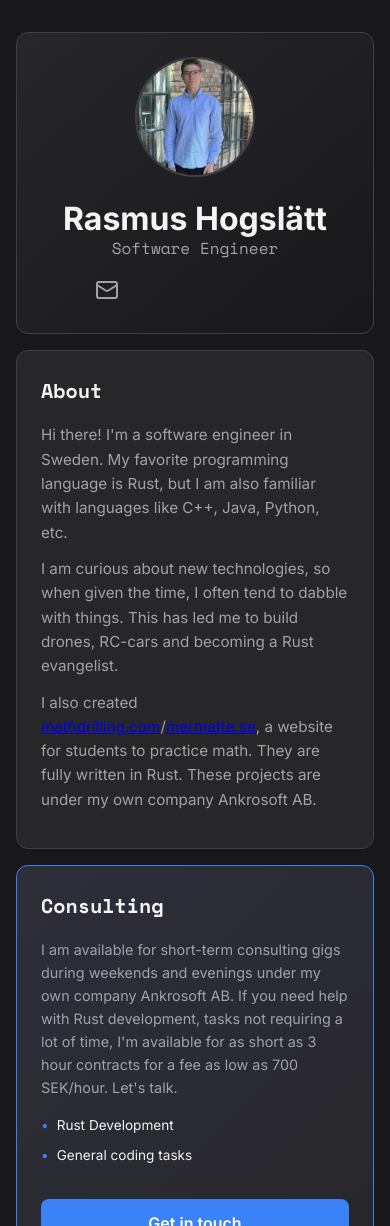
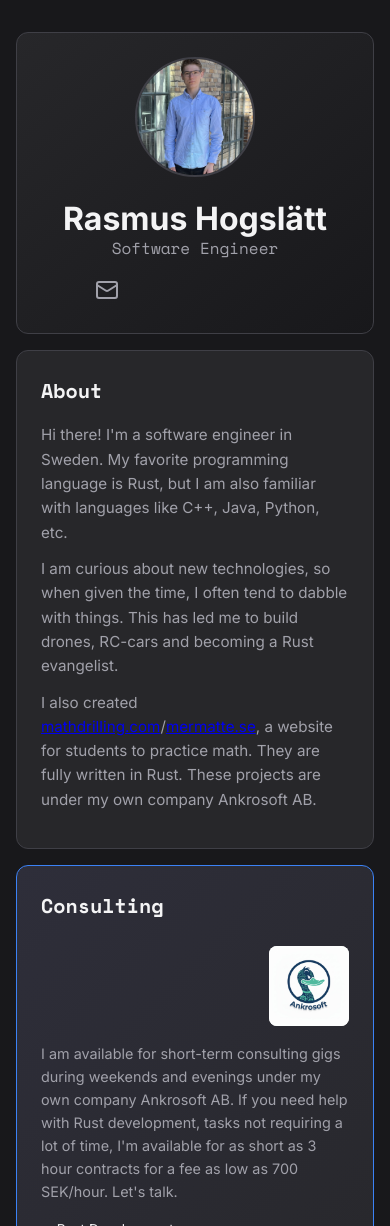
Before and after one commit to RasmusHogslatt/PersonalWebsite, a plain HTML site: page index.html in a window 390 px wide. Shown: the top 1226 px of the page. Drawn offline with nearby package versions, Linux system fonts and the light colour scheme; some icons are missing.

Commit message:
Show company logo in consultant card

```diff
--- a/data.json
+++ b/data.json
@@ -267,6 +267,7 @@
             "General coding tasks"
         ],
         "cta": "Get in touch",
-        "email": "r.hogslatt@gmail.com"
+        "email": "r.hogslatt@gmail.com",
+        "image": "assets/images/logos/ankrosoft.jpg"
     }
 }
--- a/index.html
+++ b/index.html
@@ -40,10 +40,13 @@
                 <div id="about-text" class="about-text"></div>
             </div>
 
-            <!-- Consulting Card (New) -->
+            <!-- Consulting Card -->
             <div class="bento-card consulting-card">
                 <div class="consulting-content">
-                    <h2 class="card-title">Consulting</h2>
+                    <div class="consulting-header">
+                        <h2 class="card-title">Consulting</h2>
+                        <img src="" alt="Ankrosoft Logo" id="consulting-company-image" class="consulting-logo">
+                    </div>
                     <p id="consulting-desc" class="consulting-desc"></p>
                     <ul id="consulting-services" class="consulting-services"></ul>
                     <a href="" id="consulting-cta" class="btn btn-primary w-full"></a>
--- a/script.js
+++ b/script.js
@@ -53,11 +53,13 @@ function renderAbout(about) {
 
 function renderConsulting(consulting) {
     if (!consulting) return;
-
+    document.getElementById('consulting-company-image').src = consulting.image;
+    document.getElementById('consulting-company-image').onerror = function () {
+        this.src = 'assets/placeholder-logo.svg';
+    };
     document.getElementById('consulting-desc').textContent = consulting.description;
     document.getElementById('consulting-cta').textContent = consulting.cta;
     document.getElementById('consulting-cta').href = `mailto:${consulting.email}`;
-
     const list = document.getElementById('consulting-services');
     consulting.services.forEach(service => {
         const li = document.createElement('li');
--- a/style.css
+++ b/style.css
@@ -169,6 +169,14 @@ body {
     height: 100%;
 }
 
+.consulting-header {
+    display: flex;
+    justify-content: space-between;
+    align-items: center;
+    margin-bottom: 1rem;
+    gap: 0.75rem;
+}
+
 .consulting-desc {
     color: var(--text-secondary);
     margin-bottom: 1rem;
@@ -238,6 +246,17 @@ body {
     padding: 2px;
     object-fit: contain;
     flex-shrink: 0;
+}
+
+.consulting-logo {
+    width: 80px;
+    height: 80px;
+    border-radius: 8px;
+    background-color: #ffffff;
+    padding: 2x;
+    object-fit: contain;
+    flex-shrink: 0;
+    margin-bottom: 0rem;
 }
 
 .exp-details h3 {
@@ -382,3 +401,17 @@ body {
         height: 120px;
     }
 }
+
+/* Responsive: Stack on mobile */
+@media (max-width: 480px) {
+    .consulting-header {
+        flex-direction: column;
+        align-items: flex-start;
+        gap: 0.5rem;
+    }
+
+    .consulting-logo {
+        align-self: flex-end;
+        /* Keeps logo right-aligned even when stacked */
+    }
+}
```
